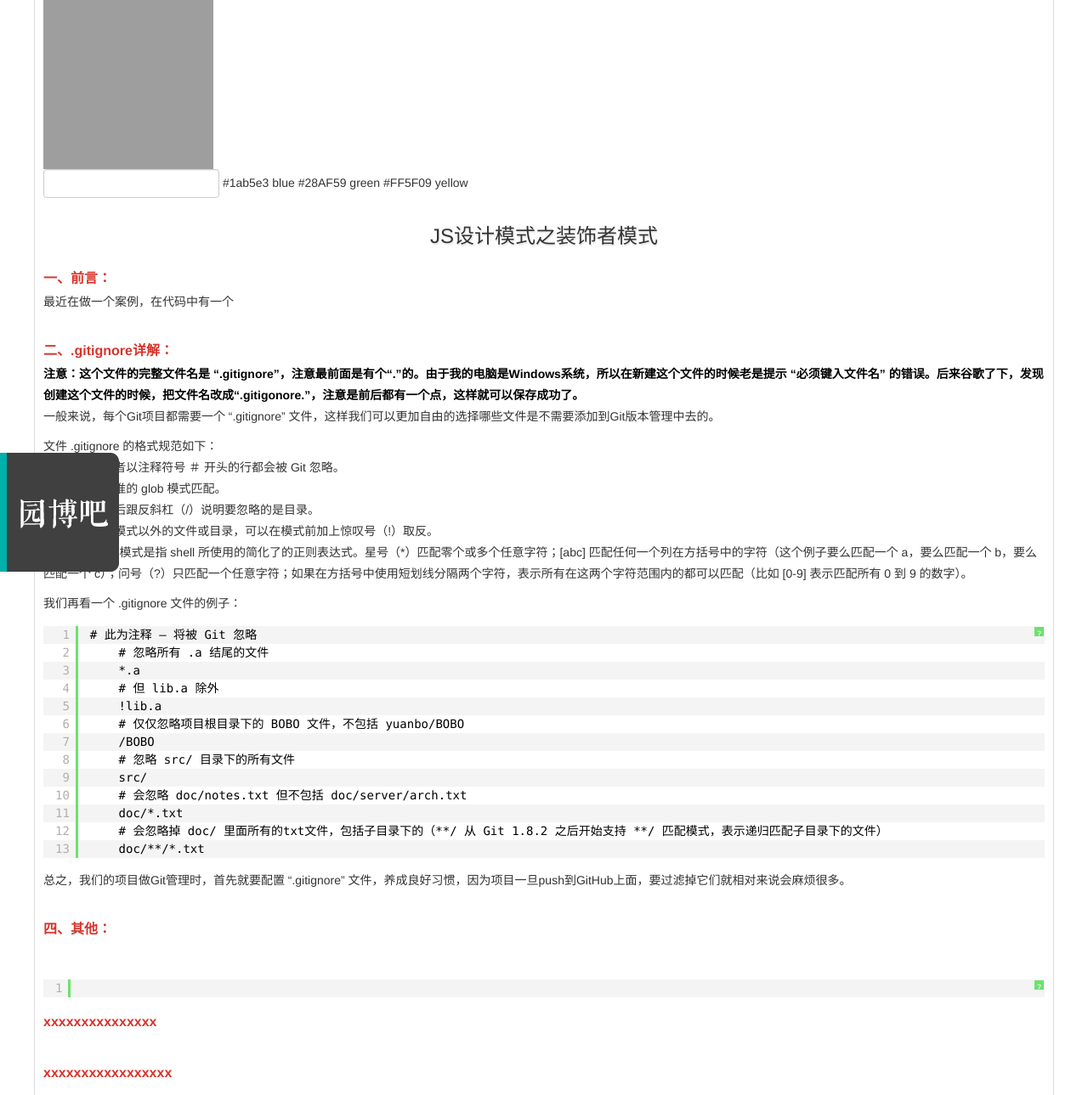
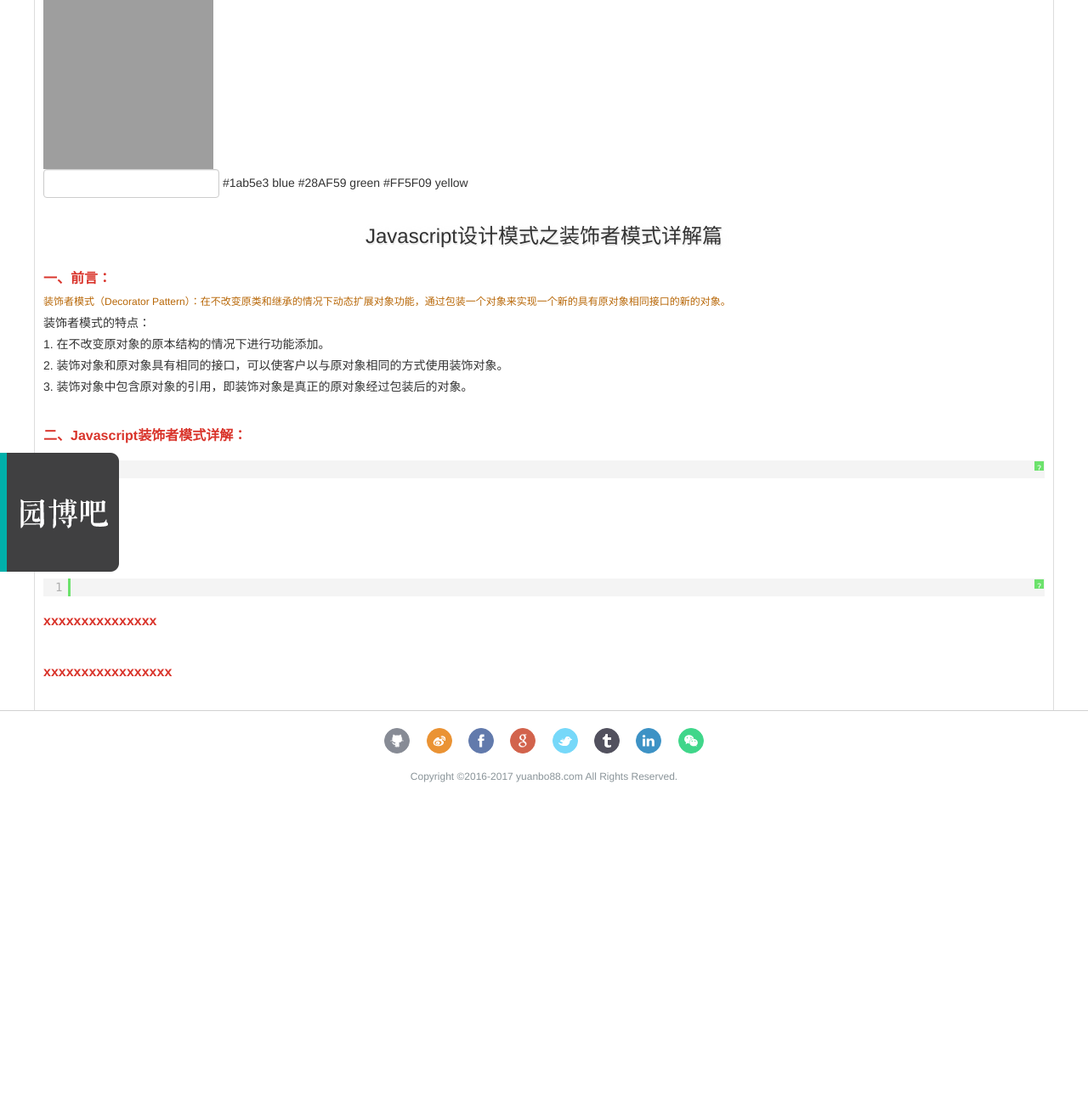
Before and after one commit to bobo88/BOBO, a PHP site: page /demo_article.php in a window 1280 px wide. Shown: the part 127-1416 px from the top of the page at 85% size. After the commit the page ends 1048 px from the top, so only its background shows below. Run offline with PHP 8.4, Linux system fonts and the light colour scheme; a stand-in replaces the project's code that opens the database connection; style sheets or scripts are compiled from the project's sources; some libraries are stand-ins or nearby versions; grey boxes are pictures that could not be loaded.

Commit message:
article for js

```diff
--- a/skin1/demo_article.php
+++ b/skin1/demo_article.php
@@ -32,51 +32,168 @@
 #FF5F09    yellow
 <br/>
 <!-- <h1>初探Flexbox弹性盒子布局</h1> -->
-<h1>JS设计模式之装饰者模式</h1>
+<h1>Javascript设计模式之装饰者模式详解篇</h1>
 
+
+<script>
+	// //需要装饰的类（函数）
+	// function Macbook() {
+	//     this.cost = function () {
+	//         return 1000;
+	//     };
+	// }
+
+	// function Memory(macbook) {
+	//     this.cost = function () {
+	//         return macbook.cost() + 75;
+	//     };
+	// }
+
+	// function BlurayDrive(macbook) {
+	//     this.cost = function () {
+	//         return macbook.cost() + 300;
+	//     };
+	// }
+
+
+	// function Insurance(macbook) {
+	//     this.cost = function () {
+	//         return macbook.cost() + 250;
+	//     };
+	// }
+
+
+	// // 用法
+	// var myMacbook = new Insurance(new BlurayDrive(new Memory(new Macbook())));
+	// console.log(myMacbook.cost());
+
+
+
+
+
+
+
+	// function ConcreteClass() {
+	//     this.performTask = function () {
+	//         this.preTask();
+	//         console.log('doing something');
+	//         this.postTask();
+	//     };
+	// }
+
+	// function AbstractDecorator(decorated) {
+	//     this.performTask = function () {
+	//         decorated.performTask();
+	//     };
+	// }
+
+	// function ConcreteDecoratorClass(decorated) {
+	//     this.base = AbstractDecorator;
+	//     this.base(decorated);// add performTask method
+
+	//     decorated.preTask = function () {
+	//         console.log('pre-calling..');
+	//     };
+
+	//     decorated.postTask = function () {
+	//         console.log('post-calling..');
+	//     };
+
+	// }
+
+	// var concrete = new ConcreteClass();//
+	// var decorator1 = new ConcreteDecoratorClass(concrete);//
+	// var decorator2 = new ConcreteDecoratorClass(decorator1);
+	// decorator2.performTask();
+	// //pre-calling..
+	// //doing something
+	// //post-calling..
+
+
+
+
+
+
+	// var tree = {};
+	// tree.decorate = function () {
+	//     console.log('Make sure the tree won\'t fall');
+	// };
+
+	// tree.getDecorator = function (deco) {
+	//     tree[deco].prototype = this;
+	//     return new tree[deco];
+	// };
+
+	// tree.RedBalls = function () {
+	//     this.decorate = function () {
+	//         this.RedBalls.prototype.decorate(); // 第7步：先执行原型（这时候是Angel了）的decorate方法
+	//         console.log('Put on some red balls'); // 第8步 再输出 red
+	//         // 将这2步作为RedBalls的decorate方法
+	//     }
+	// };
+
+	// tree.BlueBalls = function () {
+	//     this.decorate = function () {
+	//         this.BlueBalls.prototype.decorate(); // 第1步：先执行原型的decorate方法，也就是tree.decorate()
+	//         console.log('Add blue balls'); // 第2步 再输出blue
+	//         // 将这2步作为BlueBalls的decorate方法
+	//     }
+	// };
+
+	// tree.Angel = function () {
+	//     this.decorate = function () {
+	//         this.Angel.prototype.decorate(); // 第4步：先执行原型（这时候是BlueBalls了）的decorate方法
+	//         console.log('An angel on the top'); // 第5步 再输出angel
+	//         // 将这2步作为Angel的decorate方法
+	//     }
+	// };
+
+	// tree = tree.getDecorator('BlueBalls'); // 第3步：将BlueBalls对象赋给tree，这时候父原型里的getDecorator依然可用
+	// 		//tree['BlueBalls'].prototype = this(this是空对象tree); return new tree['BlueBalls'];
+	// tree = tree.getDecorator('Angel'); // 第6步：将Angel对象赋给tree，这时候父原型的父原型里的getDecorator依然可用
+	// 		//tree['Angel'].prototype = this(this是第三步的tree，也就是)
+	// tree = tree.getDecorator('RedBalls'); // 第9步：将RedBalls对象赋给tree
+
+	// tree.decorate(); // 第10步：执行RedBalls对象的decorate方法
+
+	// //Make sure the tree won't fall
+	// //Add blue balls
+	// //An angel on the top
+	// //Put on some red balls
+
+	// //装饰者模式是为已有功能动态地添加更多功能的一种方式，把每个要装饰的功能放在单独的函数里，然后用该函数包装所要装饰的已有函数对象，因此，当需要执行特殊行为的时候，调用代码就可以根据需要有选择地、按顺序地使用装饰功能来包装对象。优点是把类（函数）的核心职责和装饰功能区分开了。
+
+
+
+	//装饰者模式中，可以在运行时动态添加附加功能到对象中。当处理静态类时，这可能是一个挑战。在Javascript中，由于对象是可变的，因此，添加功能到对象中的过程本身并不是问题。
+	//装饰者模式的一个比较方便的特征在于其预期行为的可定制和可配置特性。可以从仅具有一些基本功能的普通对象开始，然后从可用装饰资源池中选择需要用于增强普通对象的哪些功能，并且按照顺序进行装饰，尤其是当装饰顺序很重要的时候。
+	//实现装饰者模式的其中一个方法是使得每个装饰者成为一个对象，并且该对象包含了应该被重载的方法。每个装饰者实际上继承了目前已经被前一个装饰者进行增强后的对象。每个装饰方法在uber（继承的对象）上调用了同样的方法并获取其值，此外它还继续执行了一些操作。
+	//
+
+
+</script>
 
 
 <h3><strong>一、前言：</strong></h3>
 <section>
-<p>最近在做一个案例，在代码中有一个</p>
+<p><small>装饰者模式（Decorator Pattern）：在不改变原类和继承的情况下动态扩展对象功能，通过包装一个对象来实现一个新的具有原对象相同接口的新的对象。</small></p>
+<p>
+	装饰者模式的特点：<br/>
+    1. 在不改变原对象的原本结构的情况下进行功能添加。<br/>
+    2. 装饰对象和原对象具有相同的接口，可以使客户以与原对象相同的方式使用装饰对象。<br/>
+    3. 装饰对象中包含原对象的引用，即装饰对象是真正的原对象经过包装后的对象。
+</p>
+
 </section><br/>
 
-<h3><strong>二、.gitignore详解：</strong></h3>
+<h3><strong>二、Javascript装饰者模式详解：</strong></h3>
 <section>
 <p>
-	<span class="fb-black">注意：这个文件的完整文件名是 “.gitignore”，注意最前面是有个“.”的。由于我的电脑是Windows系统，所以在新建这个文件的时候老是提示 “必须键入文件名” 的错误。后来谷歌了下，发现创建这个文件的时候，把文件名改成“.gitigonore.”，注意是前后都有一个点，这样就可以保存成功了。</span>
+
 </p>
-<p class="mb10">
-	一般来说，每个Git项目都需要一个 “.gitignore” 文件，这样我们可以更加自由的选择哪些文件是不需要添加到Git版本管理中去的。
-</p>
+<pre class="brush:js;">
 
-
-<p>文件 .gitignore 的格式规范如下：</p>
-<p class="mb10">
-	-- 所有空行或者以注释符号 ＃ 开头的行都会被 Git 忽略。<br/>
-	-- 可以使用标准的 glob 模式匹配。<br/>
-	-- 匹配模式最后跟反斜杠（/）说明要忽略的是目录。<br/>
-	-- 要忽略指定模式以外的文件或目录，可以在模式前加上惊叹号（!）取反。<br/>
-	-- 所谓的 glob 模式是指 shell 所使用的简化了的正则表达式。星号（*）匹配零个或多个任意字符；[abc] 匹配任何一个列在方括号中的字符（这个例子要么匹配一个 a，要么匹配一个 b，要么匹配一个 c）；问号（?）只匹配一个任意字符；如果在方括号中使用短划线分隔两个字符，表示所有在这两个字符范围内的都可以匹配（比如 [0-9] 表示匹配所有 0 到 9 的数字）。
-</p>
-<p>我们再看一个 .gitignore 文件的例子：</p>
-<pre class="brush:xml;">
-	# 此为注释 – 将被 Git 忽略
-	    # 忽略所有 .a 结尾的文件
-	    *.a
-	    # 但 lib.a 除外
-	    !lib.a
-	    # 仅仅忽略项目根目录下的 BOBO 文件，不包括 yuanbo/BOBO
-	    /BOBO
-	    # 忽略 src/ 目录下的所有文件
-	    src/
-	    # 会忽略 doc/notes.txt 但不包括 doc/server/arch.txt
-	    doc/*.txt
-	    # 会忽略掉 doc/ 里面所有的txt文件，包括子目录下的（**/ 从 Git 1.8.2 之后开始支持 **/ 匹配模式，表示递归匹配子目录下的文件）
-	    doc/**/*.txt
 </pre>
-<p>总之，我们的项目做Git管理时，首先就要配置 “.gitignore” 文件，养成良好习惯，因为项目一旦push到GitHub上面，要过滤掉它们就相对来说会麻烦很多。</p>
-
 
 </section><br/>
 
--- a/skin1/dist/less/common_min.less
+++ b/skin1/dist/less/common_min.less
@@ -160,12 +160,12 @@ img{ display: block; margin: 0 auto;}
 
 /*全局搜索*/
 .search-warp { position: absolute; z-index: 10; top: 20px; right: 0;
-	.error-tips{ display: none; position: absolute; z-index: 11; bottom: -16px; left: 2px; color: @colorf; font-size: 12px;}
+	.error-tips{ display: none; position: absolute; z-index: 11; bottom: -16px; left: 2px; color: @color_main; font-size: 12px;}
 	i { display: block; width: 30px; height: 38px; color: #757a7e; font-size: 20px; line-height: 38px; cursor: pointer; background: @color_bgf;
 		&:hover { color: @color_main;}
 	}
 	.showhide-search{.inline-block(); position: absolute; z-index: 2; right: 2px; top: 1px; width: 30px; height: 38px; line-height: 38px; text-align: center;}
-	.search-area { float: right; position: relative; z-index: 1; height: 38px; width: 150px; padding-right: 30px; border: 1px solid @colorf; background: @color_bgf; -webkit-border-radius: 3px; -moz-border-radius: 3px; border-radius: 3px; overflow: hidden;
+	.search-area { float: right; position: relative; z-index: 1; height: 38px; width: 150px; padding-right: 30px; border: 1px solid @color9; background: @color_bgf; -webkit-border-radius: 3px; -moz-border-radius: 3px; border-radius: 3px; overflow: hidden;
 					-webkit-transition: width 0.3s; -moz-transition: width 0.3s; transition: width 0.3s;
 		.search-input { position: relative; left: 1px; top: 0; padding: 10px 0; width: 100%; height: 18px; line-height: 18px; font-size: 12px; float: left; border: 0; color: @color3; text-indent: 5px;}
 		// .btn_search { float: left; cursor: pointer; width: 30px; height: 38px; text-align: center;
```
Also changed, not shown: skin1/dist/css/common_min.css.
